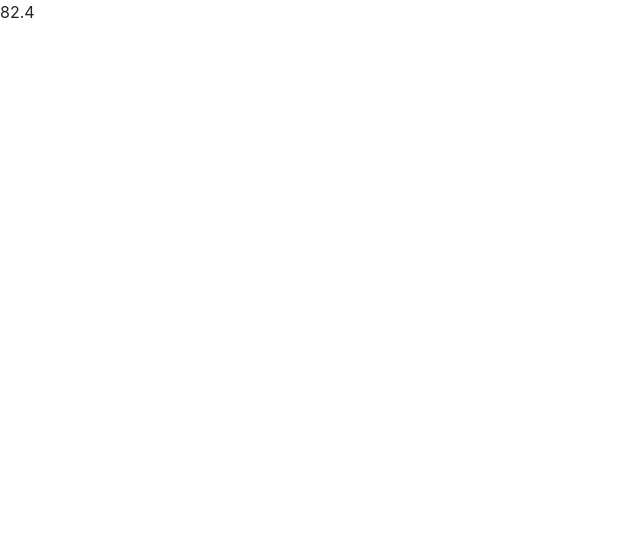
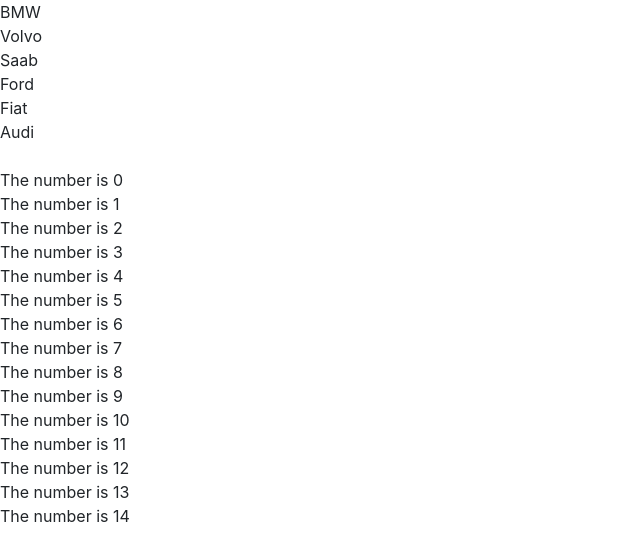
Before and after one commit to faithfem/JAVASCPRACTICE, a plain HTML site: page index.html in a window 1280 px wide. Shown: the whole page, without its empty margins (0-640 px from the left). Drawn offline with nearby package versions, Linux system fonts and the light colour scheme.

Commit message:
Add files via upload

```diff
--- a/index.html
+++ b/index.html
@@ -9,12 +9,56 @@
 <script>
 function convertToF(celsius){
   fahrenheit = (celsius * 9/5) + 32;
-  return fahrenheit;
+  return fahrenheit; //IF U DON'T HAVE THIS STATEMENT, U'LL GET UNDEFINED
 };
 document.getElementById("demo").innerHTML = convertToF(28);
 
 </script>
 
+<!--CODE BELOW REPLACES THE SECOND LINE IN FUNCTION ABOVE BY CONSOLIDATING IT
+WITH THE THIRD LINE, SO USES FEWER LINES WHICH IS ALWAYS BETTER -->
+
+<script>
+  function convertToF(celsius){
+    return (celsius * 9/5) + 32;
+  };
+  document.getElementById("demo").innerHTML = convertToF(37);
+
+</script>
+
+
+  <p id="demo"></p>
+<script>
+
+  var cars = ["BMW", "Volvo", "Saab", "Ford", "Fiat", "Audi"];
+  var text = "";
+  var i;
+  for (i = 0; i < cars.length; i++) {
+      text += cars[i] + "<br>";
+  }
+  document.getElementById("demo").innerHTML = text;
+  </script>
+
+  <!--  <script>
+
+      for (i = 0; i < 5; i++) {
+          text += "The number is " + i + "<br>";
+      }
+      document.getElementById("demo").innerHTML = text;
+    </script>-->
+
+    <script>
+        var i = 0;
+        while (i < 15) {
+        text += "<br>The number is " + i; i++;
+      }
+      document.getElementById("demo").innerHTML = text;
+      </script>
+<script>
+var myName = "Faith";
+console.log(myName);
+
+</script>
 
 <!--<script>
 <p id="demo"></p>
```
Also changed, not shown: app.js (+10 -0 lines).
